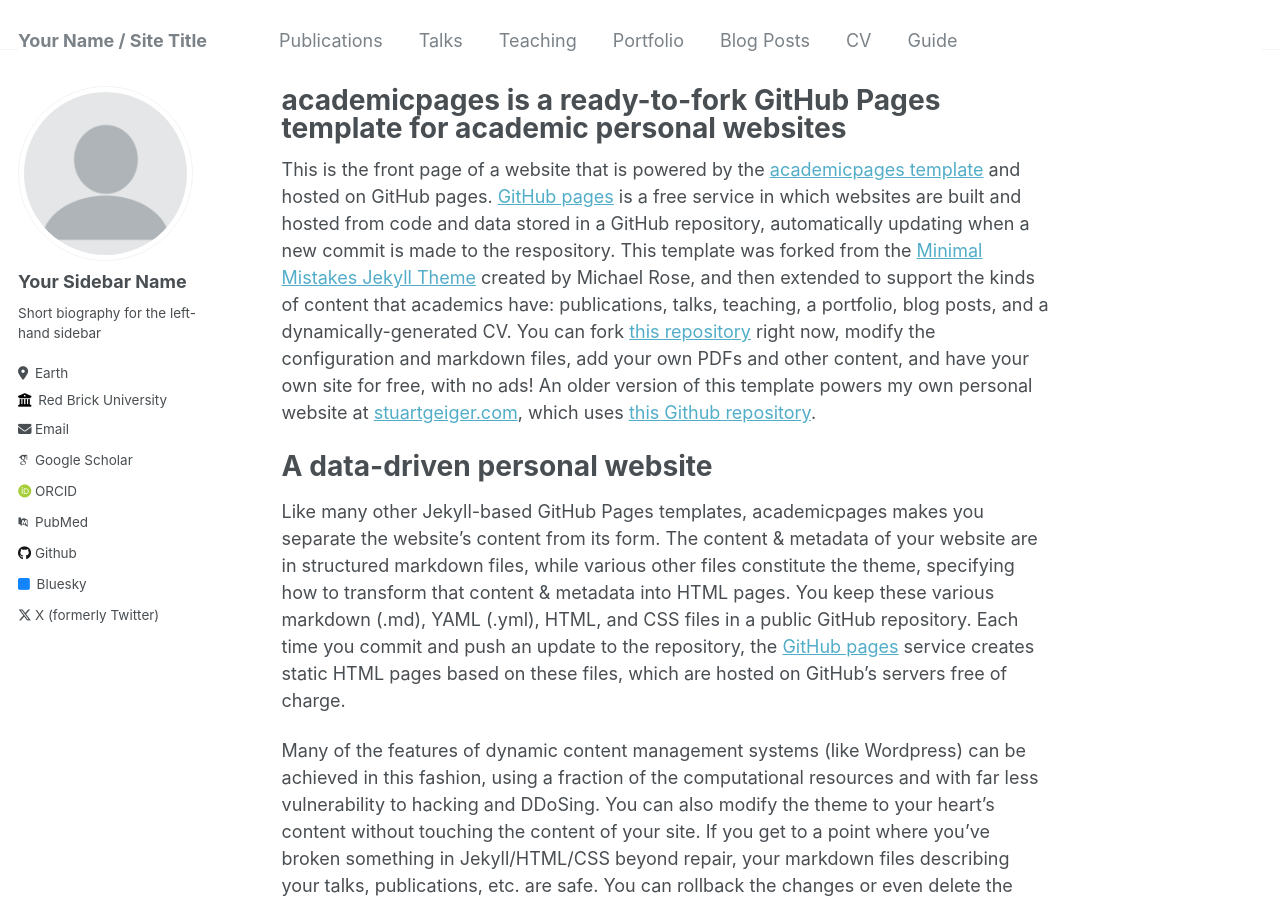
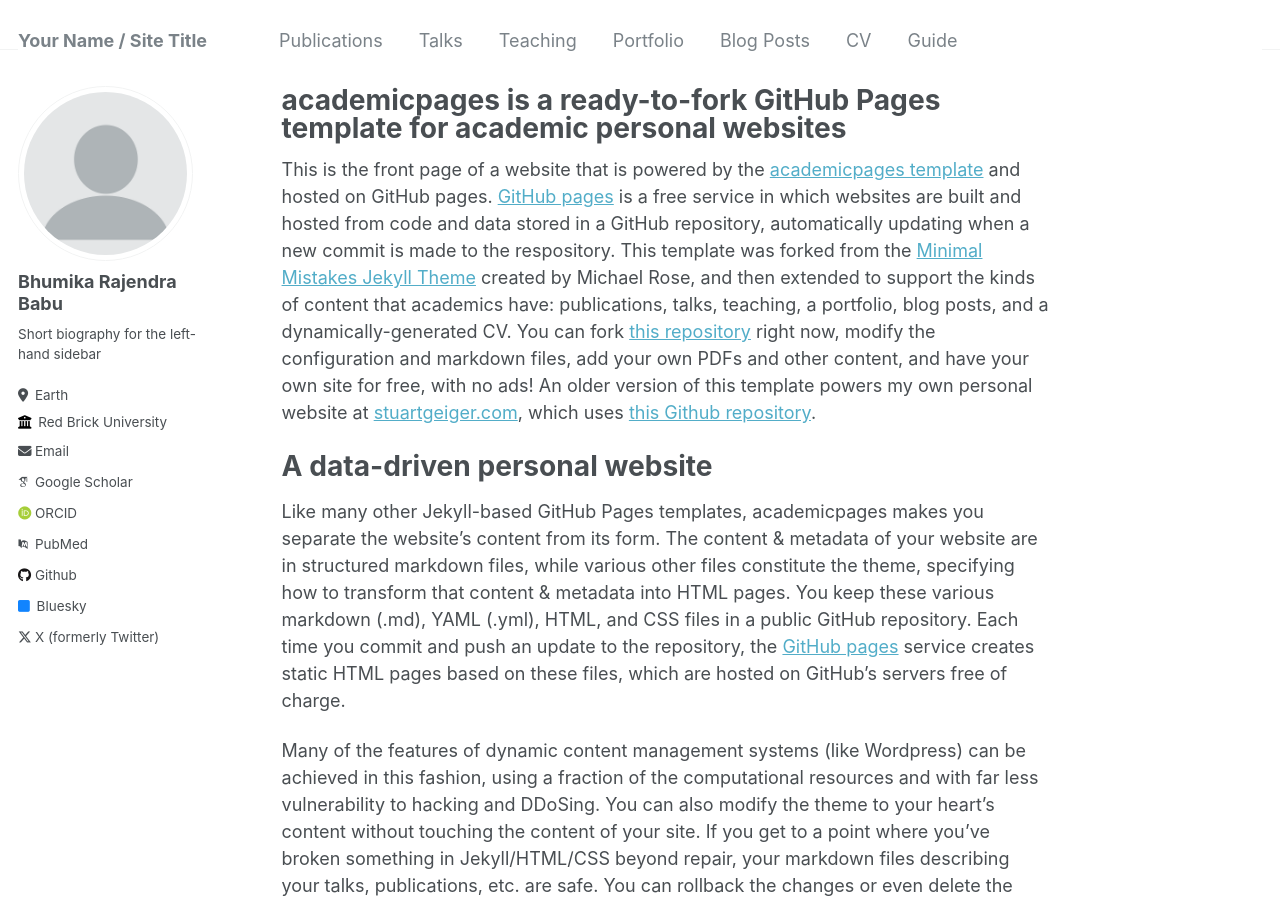
Before and after one commit to bhumikar12/bhumikar.github.io, a Jekyll site: the page built from _pages/about.md, in a window 1280 px wide and 900 px high. Built offline with Jekyll 4.4.1, drawn with Linux system fonts in a browser that asks for light colours; some web fonts are replaced.

Commit message:
Test changes

```diff
--- a/_config.yml
+++ b/_config.yml
@@ -22,7 +22,7 @@ repository               : "academicpages/academicpages.github.io"
 author:
   # Biographic information
   avatar           : "profile.png"
-  name             : "Your Sidebar Name"
+  name             : "Bhumika Rajendra Babu"
   pronouns         : # example: "she/her"
   bio              : "Short biography for the left-hand sidebar"
   location         : "Earth"
```
